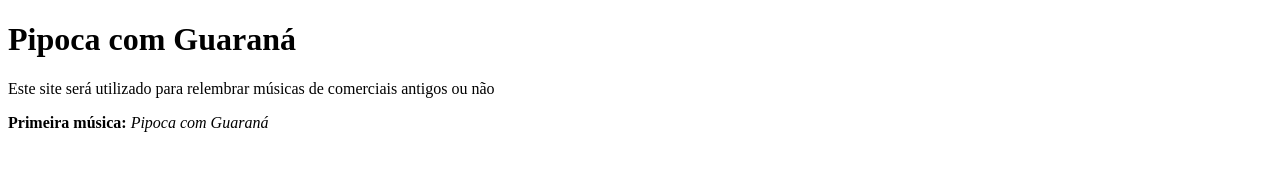
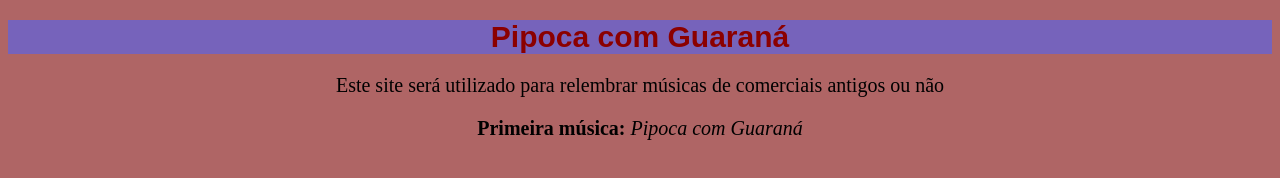
Before and after one commit to prof-diego/criando-site-, a plain HTML site: page index.html in a window 1280 px wide. Drawn offline with Linux system fonts and the light colour scheme.

Commit message:
Mudando estilo das fontes e cores do site

```diff
--- a/index.html
+++ b/index.html
@@ -5,6 +5,8 @@
     <meta http-equiv="X-UA-Compatible" content="IE=edge">
     <meta name="viewport" content="width=device-width, initial-scale=1.0">
     <title>Document</title>
+    <link rel="stylesheet" href="style.css">
+
 </head>
 <body>
     <h1> Pipoca com Guaraná </h1>
--- /dev/null
+++ b/style.css
@@ -0,0 +1,16 @@
+h1 {
+    background-color: rgb(118, 99, 187);
+    font-size: 30px;
+    font-family: Arial, Helvetica, sans-serif;
+    color: darkred;
+}
+
+body{background-color: rgb(175, 101, 101);
+    text-align: center;
+
+}
+
+p{font-size: 20px;
+
+
+}
```
